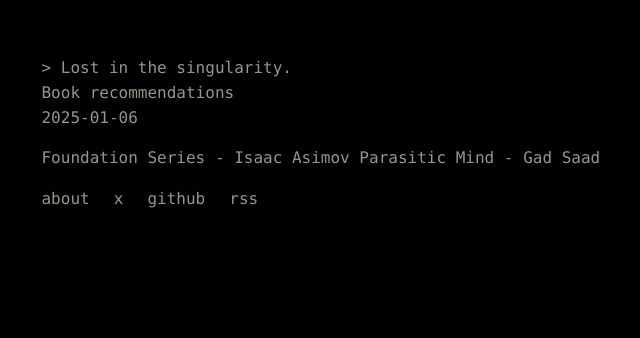
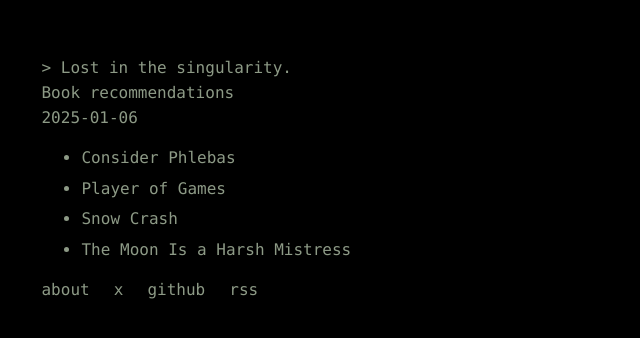
Before and after one commit to 1957-001B/1957-001B.github.io, a Jekyll site: the page built from _posts/2025-01-06-Books.markdown, in a window 1280 px wide. Shown: the top 338 px of the page, without its empty margins (271-911 px from the left). Built offline with Jekyll 4.4.1, drawn with Linux system fonts in a browser that asks for light colours.

Commit message:
Replace the book post with the four titles read so far.

```diff
--- a/_posts/2025-01-06-Books.markdown
+++ b/_posts/2025-01-06-Books.markdown
@@ -5,5 +5,7 @@ date:   2025-01-06 10:40:21 +0000
 categories: jekyll update
 ---
 
-Foundation Series - Isaac Asimov
-Parasitic Mind - Gad Saad
+- Consider Phlebas
+- Player of Games
+- Snow Crash
+- The Moon Is a Harsh Mistress
```
